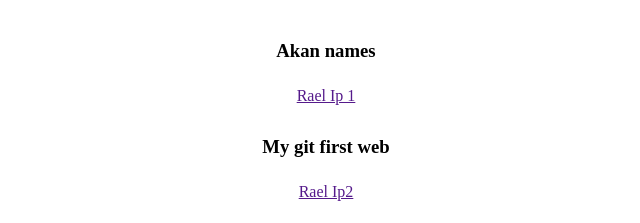
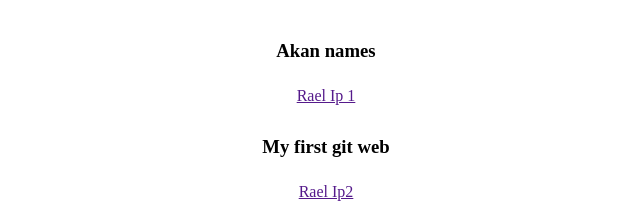
Before and after one commit to RAELW/porfolio, a plain HTML site: page images/r.html in a window 1280 px wide. Shown: the part 976-1199 px from the top of the page, 314-954 px from the left. Drawn offline with Linux system fonts and the light colour scheme; files whose address does not match are found by name.

Commit message:
patch:modified image/r.html file

```diff
--- a/images/r.html
+++ b/images/r.html
@@ -47,7 +47,7 @@
                 <a href="">Rael Ip 1</a>
             </div>
             <div class=" link link-ip2">
-                <h3>My git first web</h3>
+                <h3>My first git web</h3>
                 <p></p>
                 <a href="">Rael Ip2</a>
             </div>
```
